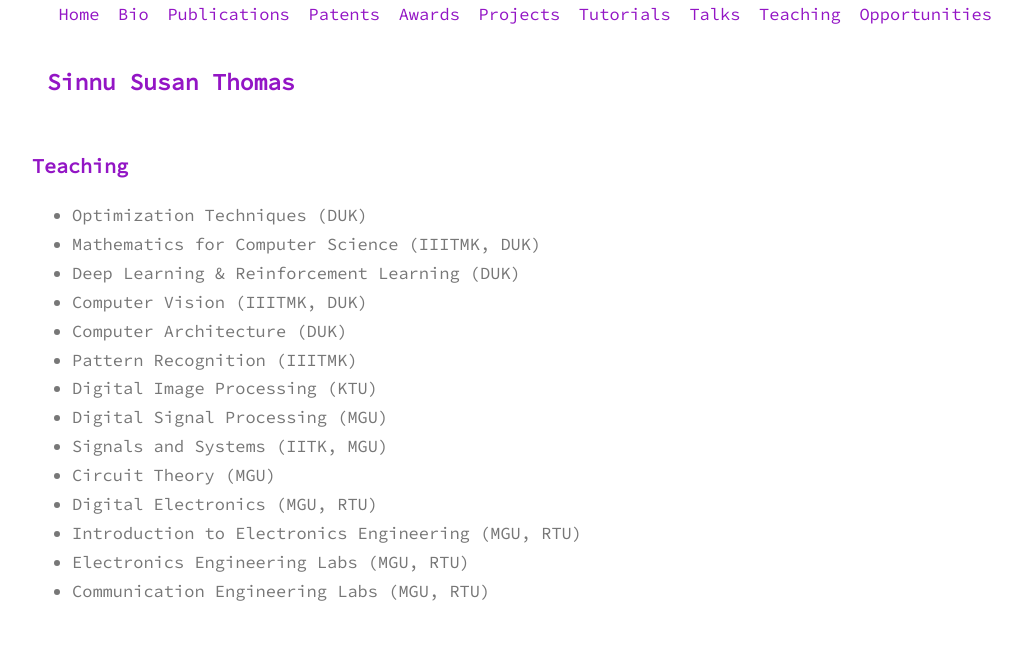
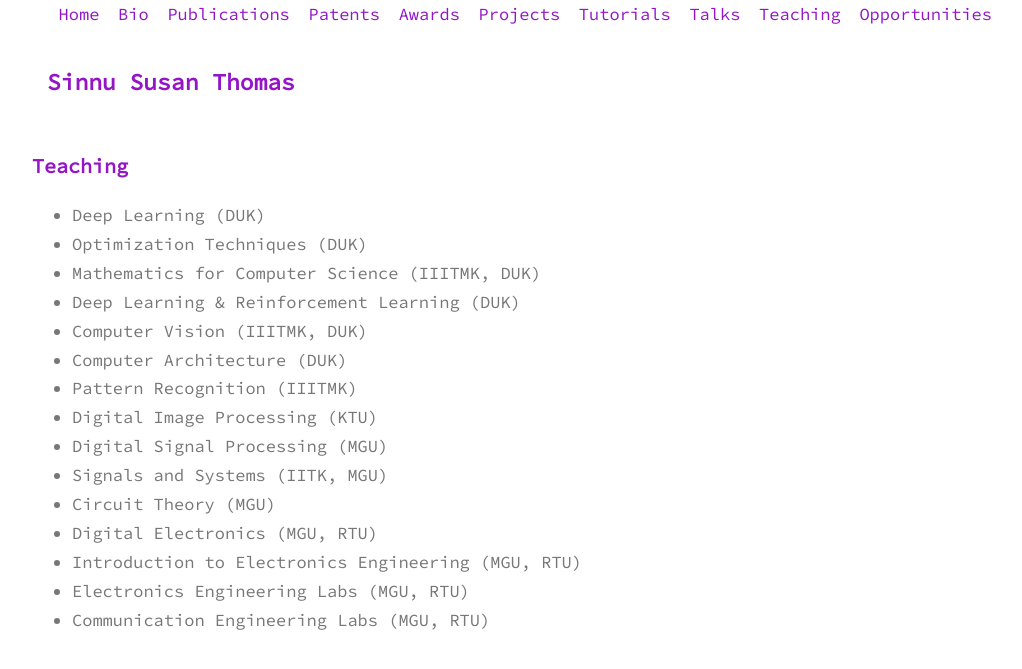
Before and after one commit to sinnuthomas/sinnuthomas.github.io, a Jekyll site: the page built from teaching.md, in a window 1280 px wide. Shown: the top 669 px of the page, without its empty margins (128-1150 px from the left). Built offline with Jekyll 4.4.1, drawn with Linux system fonts in a browser that asks for light colours.

Commit message:
Update teaching.md

```diff
--- a/teaching.md
+++ b/teaching.md
@@ -3,6 +3,7 @@ layout: page
 title: Teaching
 permalink: /teaching/
 ---
+  * Deep Learning (DUK)
   * Optimization Techniques (DUK)
   * Mathematics for Computer Science (IIITMK, DUK)
   * Deep Learning & Reinforcement Learning (DUK)
```
